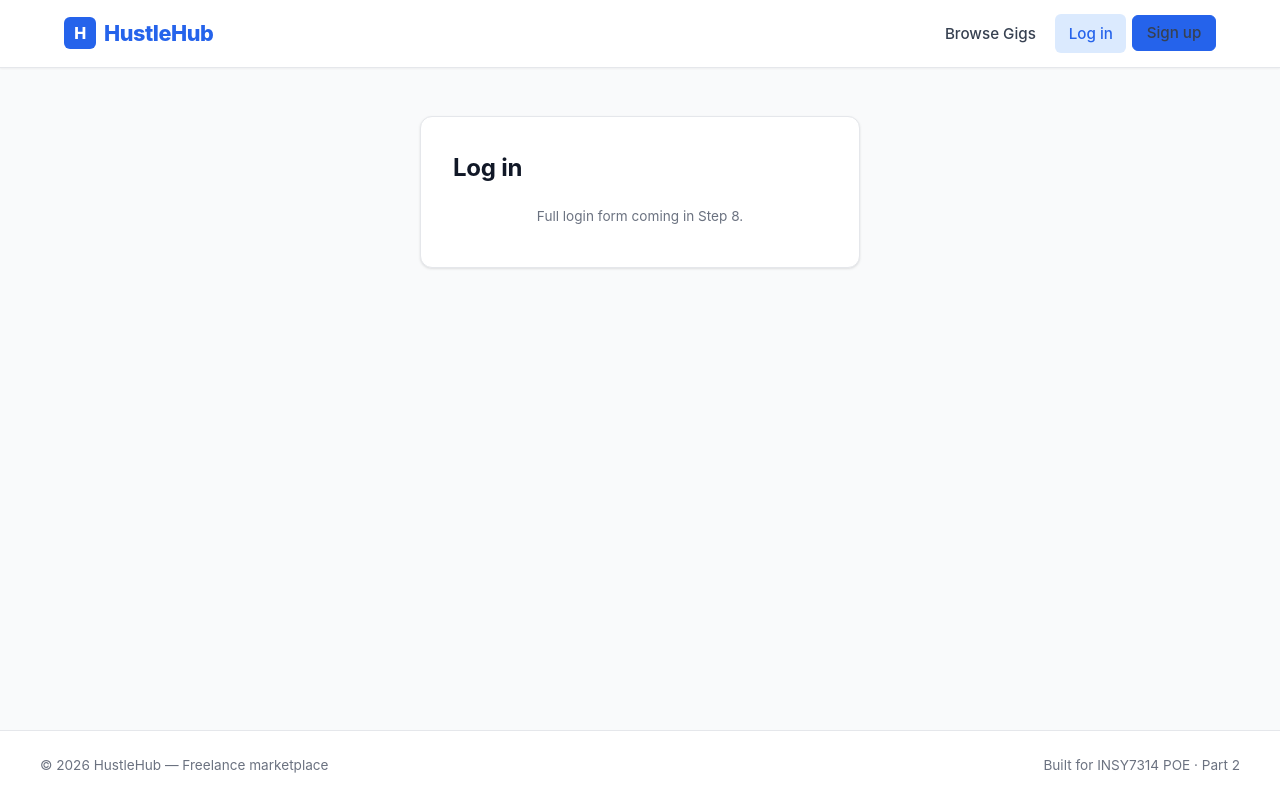
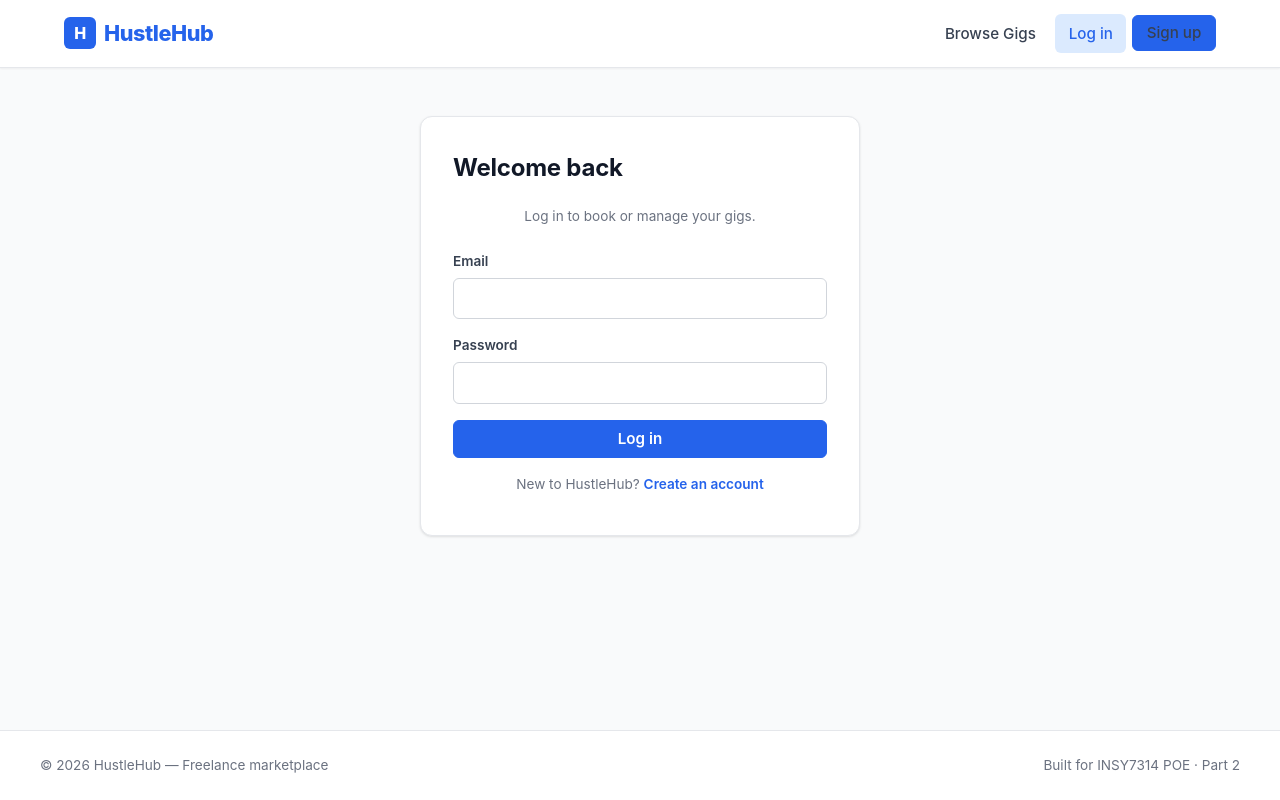
Before and after one commit to AkaniMnisi/INSY7314_HustleHub, a React app in the folder frontend/: page /login in a window 1280 px wide. Built offline with nearby package versions, Linux system fonts and the light colour scheme; no server answers; the HTML template or start-up script is replaced by a standard one.

Commit message:
build login page with role-aware redirect and error handling

```diff
--- a/frontend/src/pages/Login.jsx
+++ b/frontend/src/pages/Login.jsx
@@ -1,10 +1,110 @@
+import { useState } from 'react';
+import { Link, useNavigate, useLocation } from 'react-router-dom';
+import { useAuth } from '../context/AuthContext';
+import { validateEmail } from '../utils/validators';
+
 export default function Login() {
+  const { login } = useAuth();
+  const navigate = useNavigate();
+  const location = useLocation();
+  const justRegistered = location.state?.registered;
+
+  const [form, setForm] = useState({ email: '', password: '' });
+  const [errors, setErrors] = useState({});
+  const [serverError, setServerError] = useState('');
+  const [submitting, setSubmitting] = useState(false);
+
+  const onChange = (e) => {
+    const { name, value } = e.target;
+    setForm((f) => ({ ...f, [name]: value }));
+    setErrors((er) => ({ ...er, [name]: '' }));
+    setServerError('');
+  };
+
+  const onSubmit = async (e) => {
+    e.preventDefault();
+
+    const errs = {};
+    const emailErr = validateEmail(form.email);
+    if (emailErr) errs.email = emailErr;
+    if (!form.password) errs.password = 'Password is required.';
+    if (Object.keys(errs).length) {
+      setErrors(errs);
+      return;
+    }
+
+    setSubmitting(true);
+    try {
+      const loggedInUser = await login(form.email, form.password);
+      const redirect = location.state?.from?.pathname;
+      if (redirect) {
+        navigate(redirect, { replace: true });
+      } else if (loggedInUser.role === 'freelancer') {
+        navigate('/dashboard');
+      } else if (loggedInUser.role === 'admin') {
+        navigate('/admin');
+      } else {
+        navigate('/gigs');
+      }
+    } catch (err) {
+      setServerError(err.message || 'Login failed. Please check your credentials.');
+    } finally {
+      setSubmitting(false);
+    }
+  };
+
   return (
     <div className="auth-page">
-      <div className="auth-form">
-        <h1>Log in</h1>
-        <p className="hint">Full login form coming in Step 8.</p>
-      </div>
+      <form className="auth-form" onSubmit={onSubmit} noValidate>
+        <h1>Welcome back</h1>
+        <p className="hint">Log in to book or manage your gigs.</p>
+
+        {justRegistered && (
+          <div className="banner banner-success">
+            Account created. Please log in.
+          </div>
+        )}
+
+        {serverError && (
+          <div className="banner banner-error" role="alert">
+            {serverError}
+          </div>
+        )}
+
+        <label>
+          Email
+          <input
+            name="email"
+            type="email"
+            value={form.email}
+            onChange={onChange}
+            autoComplete="email"
+            required
+          />
+          {errors.email && <span className="field-error">{errors.email}</span>}
+        </label>
+
+        <label>
+          Password
+          <input
+            name="password"
+            type="password"
+            value={form.password}
+            onChange={onChange}
+            autoComplete="current-password"
+            required
+          />
+          {errors.password && <span className="field-error">{errors.password}</span>}
+        </label>
+
+        <button type="submit" disabled={submitting}>
+          {submitting ? 'Logging in…' : 'Log in'}
+        </button>
+
+        <p className="hint">
+          New to HustleHub? <Link to="/register">Create an account</Link>
+        </p>
+      </form>
     </div>
   );
 }
```
